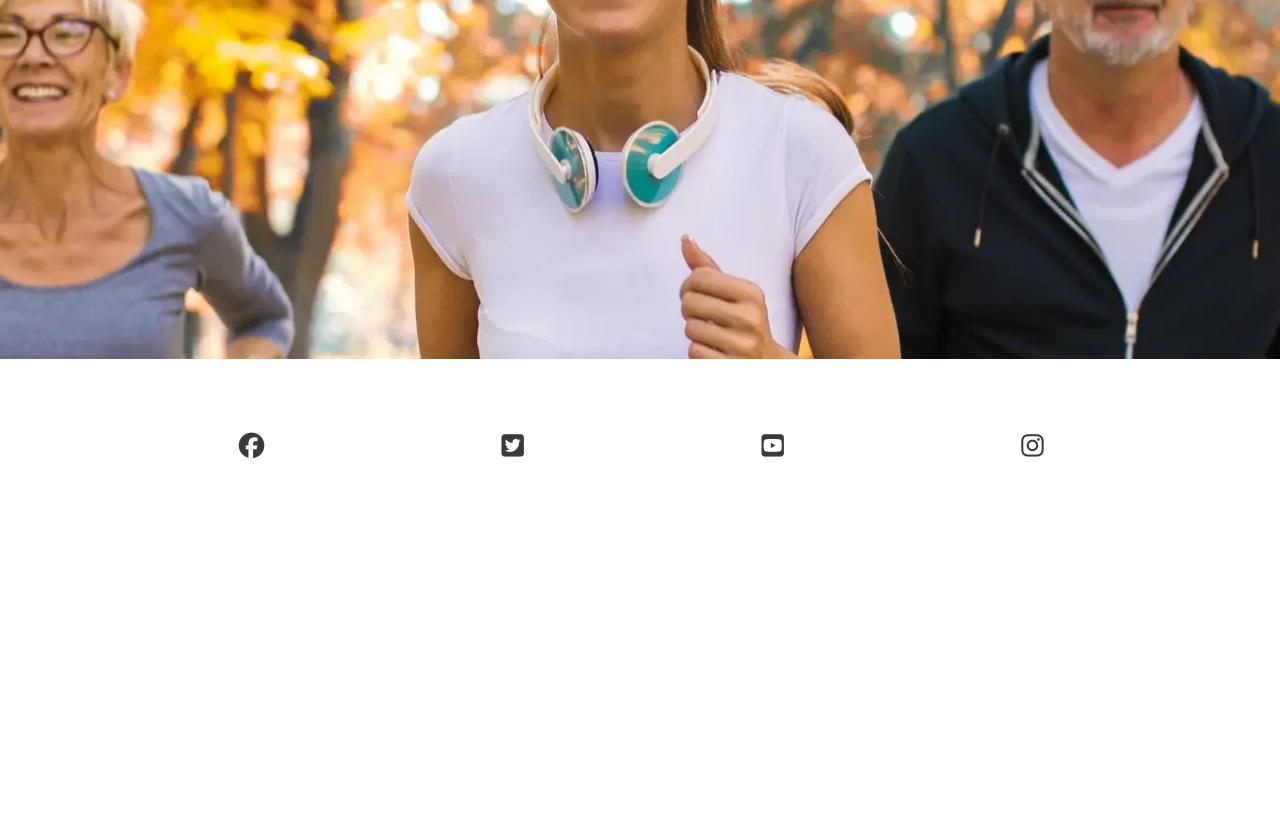
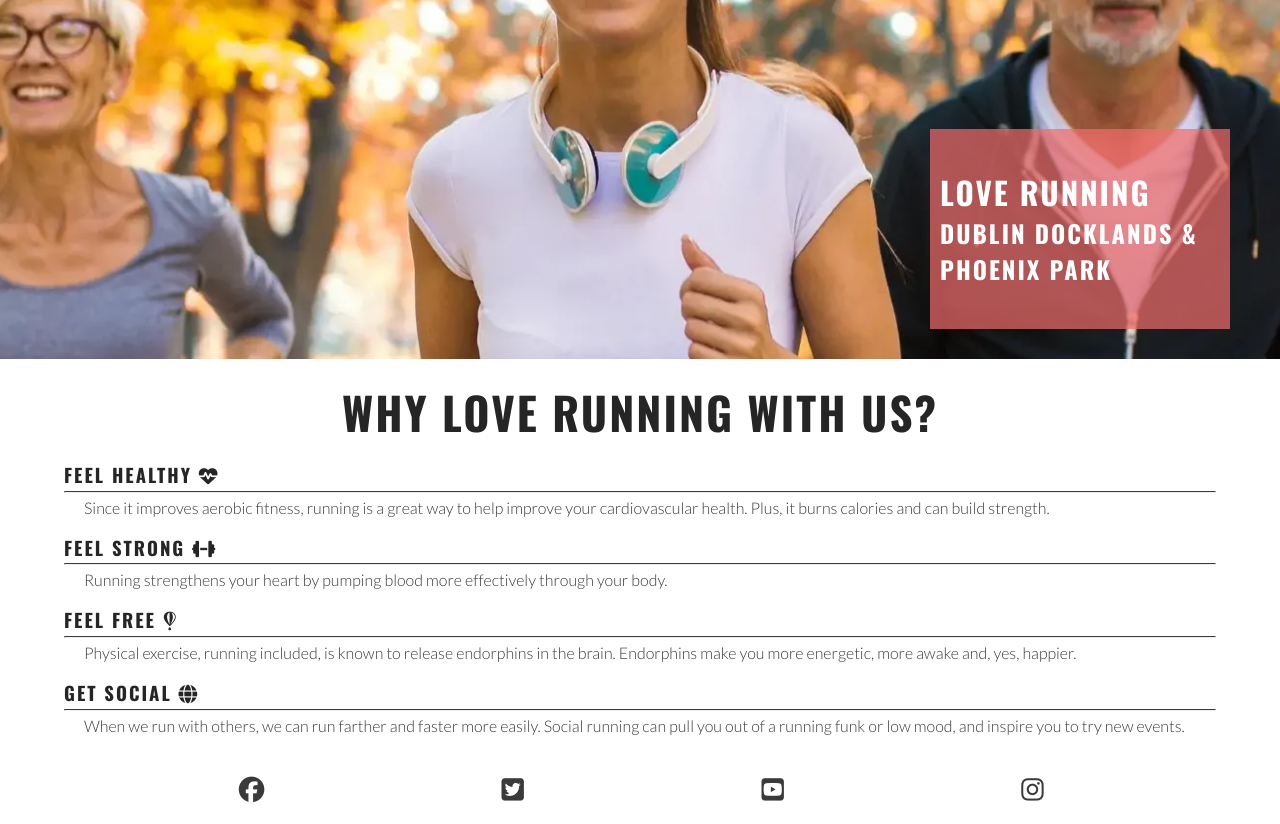
Before and after one commit to Marso22/love-running2, a plain HTML site: page index.html in a window 1280 px wide. Shown: the part 320-1144 px from the top of the page. Before the commit the page ends 800 px from the top, so only its background shows below. Drawn offline with nearby package versions, Linux system fonts and the light colour scheme.

Commit message:
Add the reason

```diff
--- a/assets/css/style.css
+++ b/assets/css/style.css
@@ -18,6 +18,15 @@ body {
     font-family: "Lato", sans-serif;
 }
 
+h1,
+h2,
+h3 {
+    font-family: "Oswald", sans-serif;
+    text-transform: uppercase;
+    letter-spacing: 2px;
+    color: #252525;
+}
+
 /* Header */
 header {
     background-color: #ffffff;
@@ -34,13 +43,6 @@ header {
 header a {
     text-decoration: none;
     color: inherit;
-}
-
-h1 {
-    font-family: "Oswald", sans-serif;
-    text-transform: uppercase;
-    letter-spacing: 2px;
-    color: #252525;
 }
 
 #menu {
@@ -94,6 +96,51 @@ main {
     height: 600px;
     width: 100%;
     background: url("../images/hero-image.webp") no-repeat center center/cover;
+    position: relative;
+}
+
+#cover-text {
+    /* Final rgba value sets the opacity so it is semi-transparent */
+    background-color: rgba(241, 109, 107, 0.7);
+    font-size: 130%;
+    position: absolute;
+    bottom: 30px;
+    width: 80%;
+    min-height: 200px;
+    padding-top: 40px;
+    padding-left: 10px;
+}
+
+#cover-text > h2,
+#cover-text > h3 {
+    color: #ffffff;
+}
+
+/* Reasons section */
+#reasons {
+    width: 90%;
+    margin: 20px auto;
+}
+
+#reasons h2 {
+    margin-bottom: 20px;
+    text-align: center;
+    font-size: 280%;
+}
+
+#benefits-physical > div,
+#benefits-mental > div {
+    line-height: 20px;
+    margin-bottom: 20px;
+}
+
+#benefits p {
+    padding: 0 20px;
+}
+
+#benefits hr {
+    border-top: 1px solid #3a3a3a;
+    margin: 5px 0;
 }
 
 /* Footer */
@@ -145,6 +192,12 @@ main {
         /* Push main content down to accommodate larger header */
         margin-top: 79px;
     }
+
+    /* Hero */
+    #cover-text {
+        width: 300px;
+        right: 50px;
+    }
 }
 
 /* Large devices (laptops and desktops, 992px and up) */
--- a/index.html
+++ b/index.html
@@ -40,7 +40,44 @@
 
     <!-- Main content -->
     <main>
-        <section id="hero"></section>
+        <section id="hero">
+            <div id="cover-text">
+                <h2>Love Running</h2>
+                <h3>Dublin Docklands & Phoenix Park</h3>
+            </div>
+        </section>
+        <section id="reasons">
+            <h2>Why love running with us?</h2>
+            <div id="benefits">
+                <div id="benefits-physical">
+                    <div>
+                        <h3>Feel healthy <i class="fa-solid fa-heart-pulse"></i></h3>
+                        <hr>
+                        <p>Since it improves aerobic fitness, running is a great way to help improve your cardiovascular
+                            health. Plus, it burns calories and can build strength.</p>
+                    </div>
+                    <div>
+                        <h3>Feel strong <i class="fa-solid fa-dumbbell"></i></h3>
+                        <hr>
+                        <p>Running strengthens your heart by pumping blood more effectively through your body.</p>
+                    </div>
+                </div>
+                <div id="benefits-mental">
+                    <div>
+                        <h3>Feel free <i class="fa-brands fa-fly"></i></h3>
+                        <hr>
+                        <p>Physical exercise, running included, is known to release endorphins in the brain. Endorphins
+                            make you more energetic, more awake and, yes, happier.</p>
+                    </div>
+                    <div>
+                        <h3>Get social <i class="fa-solid fa-globe"></i></h3>
+                        <hr>
+                        <p>When we run with others, we can run farther and faster more easily. Social running can pull
+                            you out of a running funk or low mood, and inspire you to try new events.</p>
+                    </div>
+                </div>
+            </div>
+        </section>
     </main>
 
     <!-- Footer -->
```
